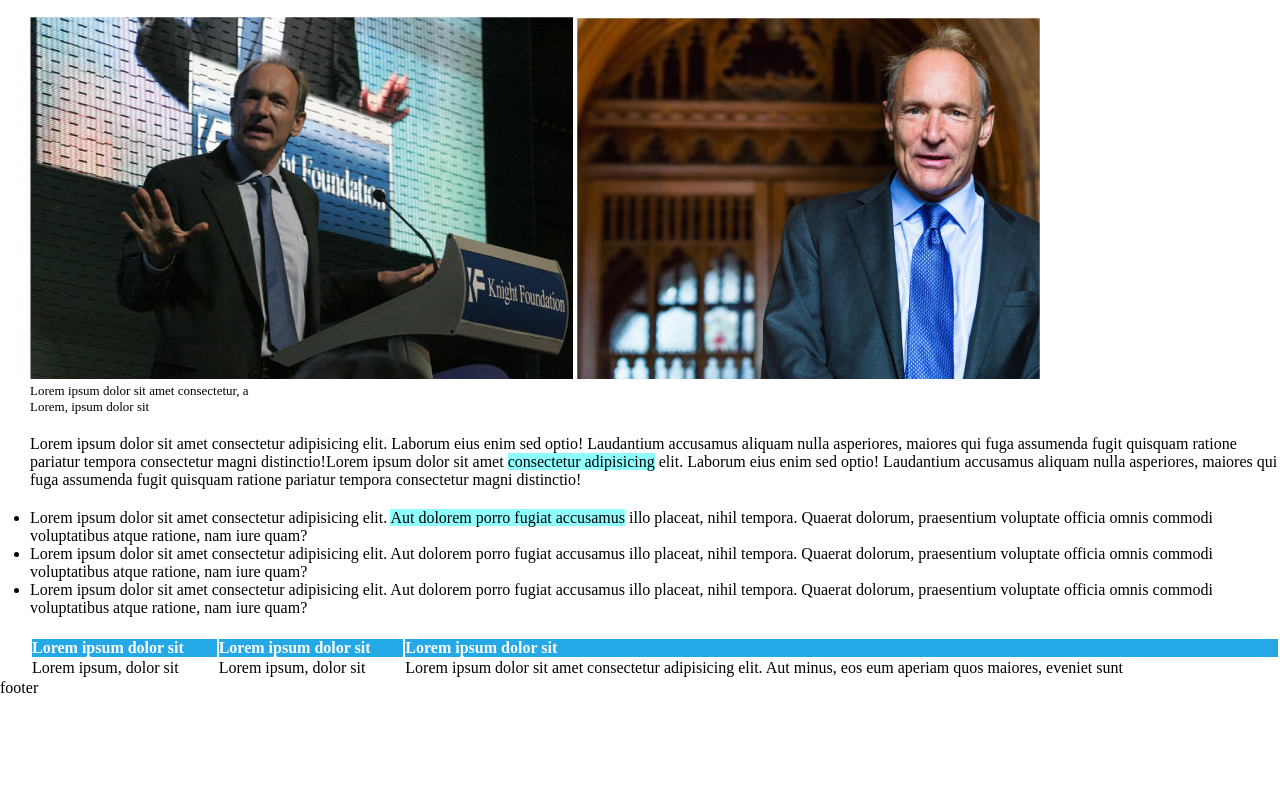
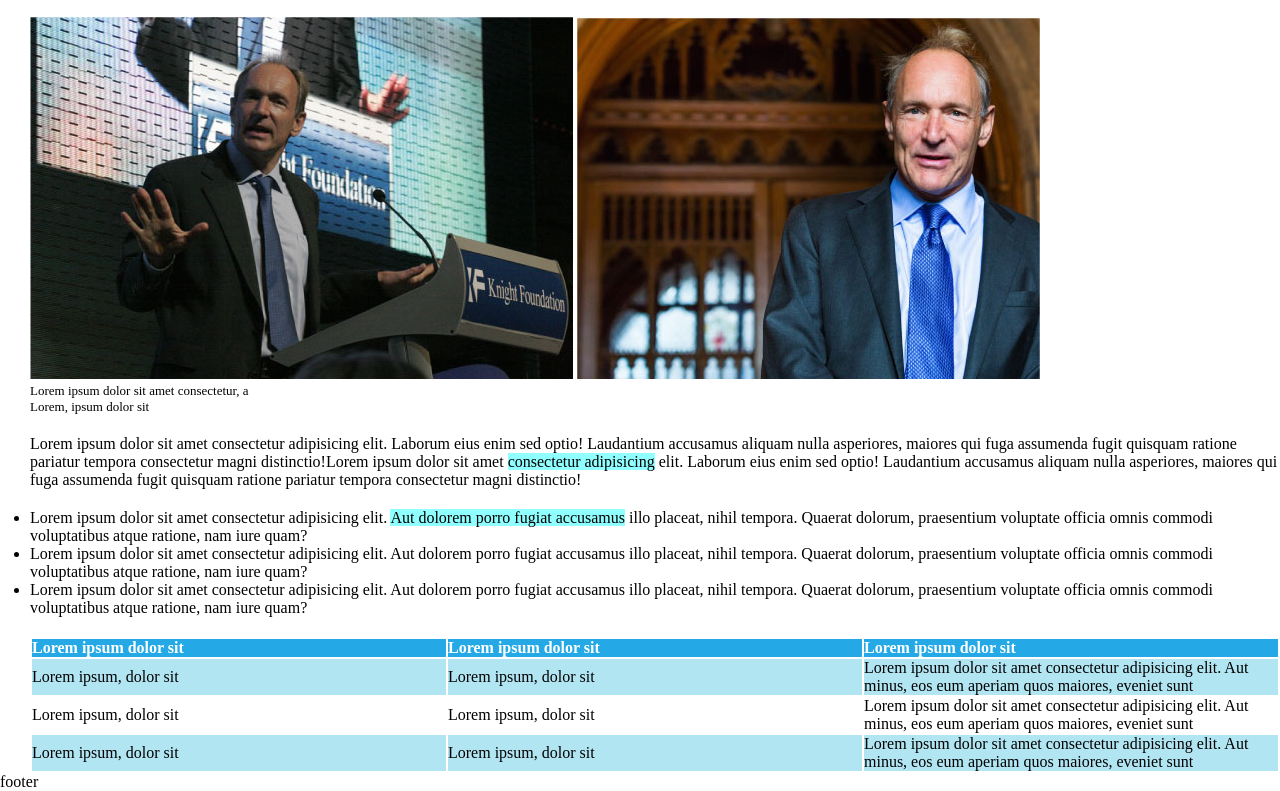
Before and after one commit to GiacWebDev/html-css-booleaner, a plain HTML site: page index.html in a window 1280 px wide. Shown: the part 261-1052 px from the top of the page. Before the commit the page ends 958 px from the top, so only its background shows below. Drawn offline with Linux system fonts and the light colour scheme.

Commit message:
Creazione Main

```diff
--- a/CSS/style.css
+++ b/CSS/style.css
@@ -53,10 +53,17 @@ table{
   width: 100%;
   text-align: left;
   margin-top: 20px;
-  table-layout: auto;
 }
 
 th{
   background-color: #24A9E6;
   color: white;
 }
+
+.tab{
+  width: 33%;
+}
+
+.tab-color{
+  background-color: #B1E5F2;
+}
--- a/index.html
+++ b/index.html
@@ -44,20 +44,32 @@
       <table>
         <thead>
           <tr>
-            <th>Lorem ipsum dolor sit</th>
-            <th>Lorem ipsum dolor sit</th>
-            <th>Lorem ipsum dolor sit</th>
+            <th class="tab">Lorem ipsum dolor sit</th>
+            <th class="tab">Lorem ipsum dolor sit</th>
+            <th class="tab">Lorem ipsum dolor sit</th>
           </tr>
         </thead>
 
         <tbody>
           <tr>
-            <td>Lorem ipsum, dolor sit</td>
-            <td>Lorem ipsum, dolor sit</td>
-            <td>Lorem ipsum dolor sit amet consectetur adipisicing elit. Aut minus, eos eum aperiam quos maiores, eveniet sunt </td>
+            <td class="tab tab-color">Lorem ipsum, dolor sit</td>
+            <td class="tab tab-color"> Lorem ipsum, dolor sit</td>
+            <td class="tab tab-color">Lorem ipsum dolor sit amet consectetur adipisicing elit. Aut minus, eos eum aperiam quos maiores, eveniet sunt </td>
+          </tr>
+          <tr>
+            <td class="tab">Lorem ipsum, dolor sit</td>
+            <td class="tab"> Lorem ipsum, dolor sit</td>
+            <td class="tab">Lorem ipsum dolor sit amet consectetur adipisicing elit. Aut minus, eos eum aperiam quos maiores, eveniet sunt </td>
+          </tr>
+          <tr>
+            <td class="tab tab-color">Lorem ipsum, dolor sit</td>
+            <td class="tab tab-color"> Lorem ipsum, dolor sit</td>
+            <td class="tab tab-color">Lorem ipsum dolor sit amet consectetur adipisicing elit. Aut minus, eos eum aperiam quos maiores, eveniet sunt </td>
           </tr>
         </tbody>
       </table>
+    <!-- /tabella -->
+
   </main>
 
   <footer>footer</footer>
```
